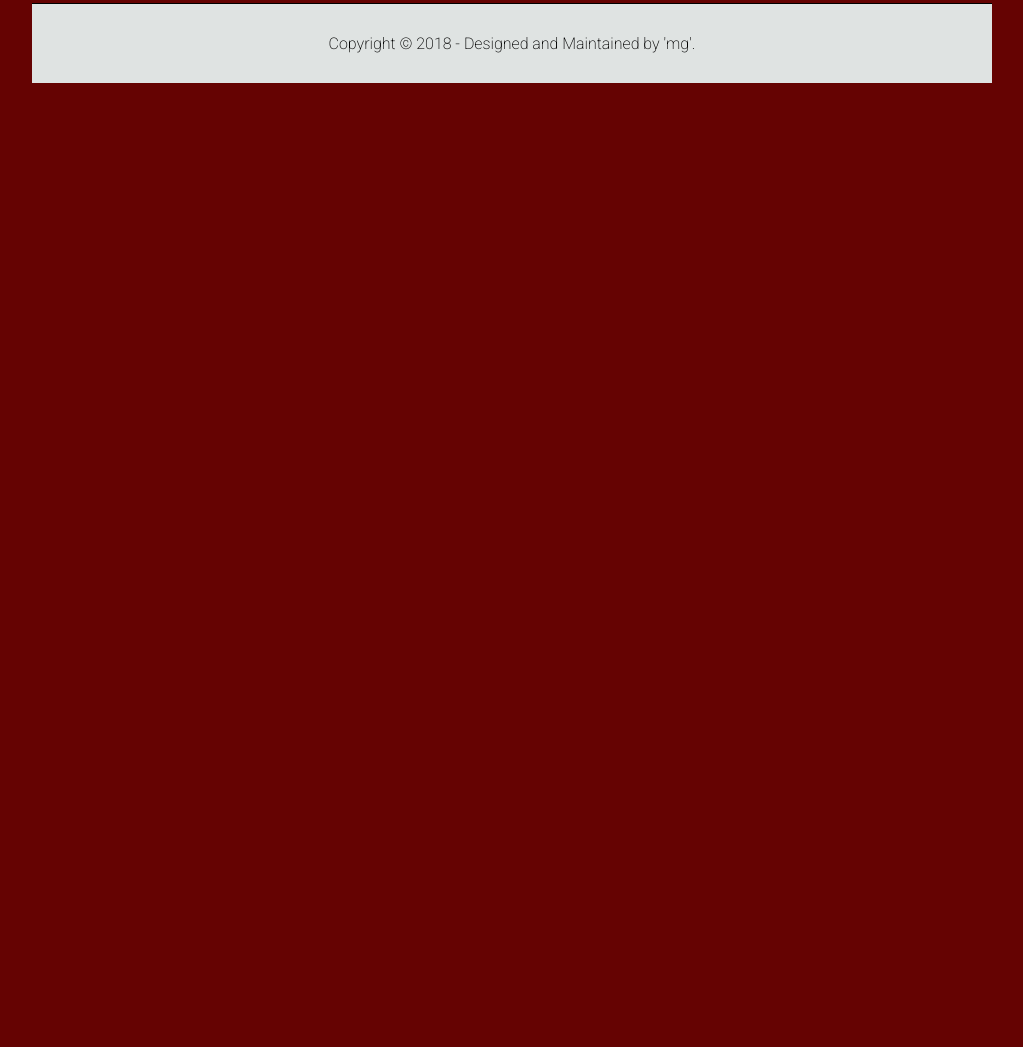
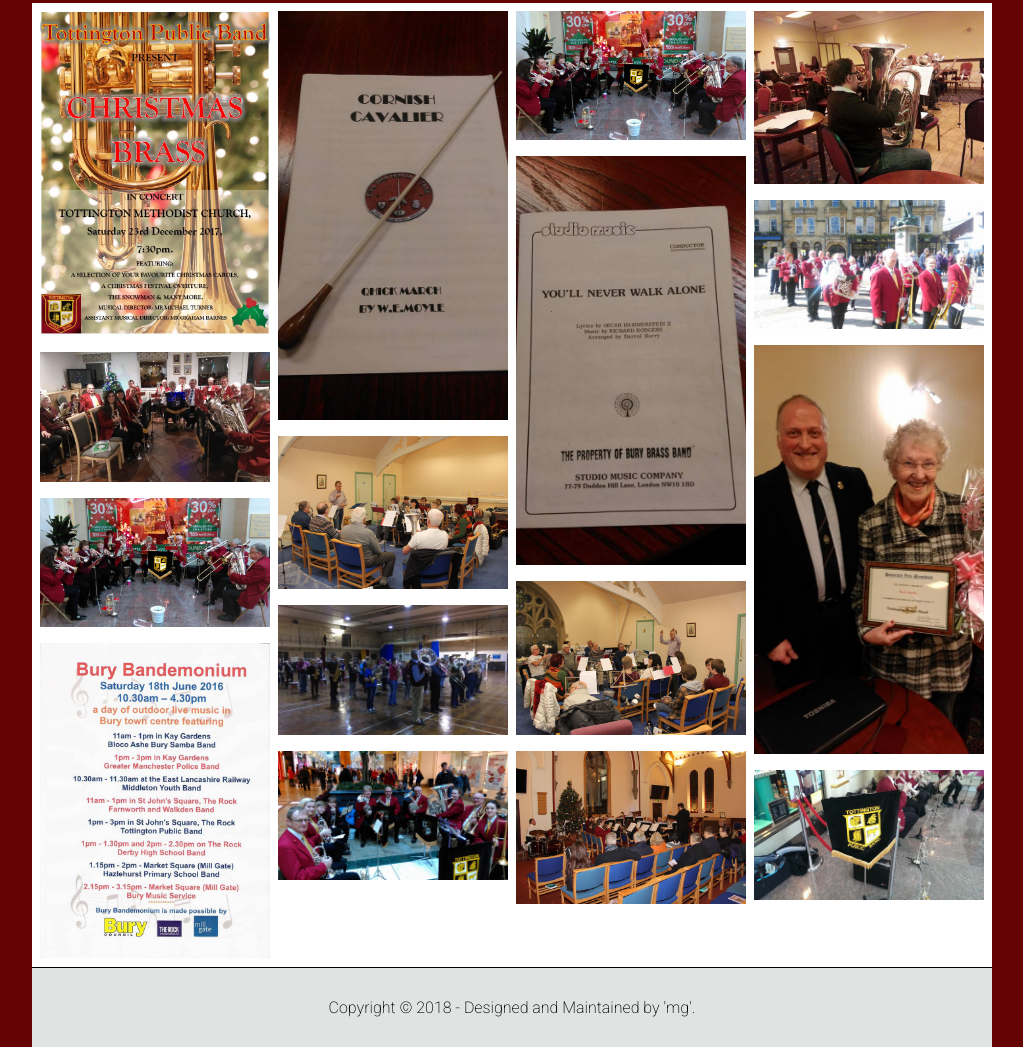
Before and after one commit to gaddes/TottyBand, a plain HTML site: page gallery.html in a window 1280 px wide. Shown: the part 261-1308 px from the top of the page, without its empty margins (128-1151 px from the left). Before the commit the page ends 800 px from the top, so only its background shows below. Drawn offline with Linux system fonts and the light colour scheme.

Commit message:
Add responsive image gallery.

```diff
--- a/gallery.html
+++ b/gallery.html
@@ -56,8 +56,32 @@
 
   <div class="content">
 
-    <div class="">
+    <div class="gallery-row">
+      <div class="gallery-column">
+        <img src="./resources/images/gallery/img1.jpg" alt="Christmas poster.">
+        <img src="./resources/images/gallery/img2.jpg" alt="The band in rehearsals.">
+        <img src="./resources/images/gallery/img3.jpg" alt="The band in action!">
+        <img src="./resources/images/gallery/img4.jpg" alt="Bury Bandemonium flyer.">
+      </div>
+      <div class="gallery-column">
+        <img src="./resources/images/gallery/img5.jpg" alt="Music sheet: Cornish Cavalier.">
+        <img src="./resources/images/gallery/img10.jpg" alt="The band rehearsing in a church.">
+        <img src="./resources/images/gallery/img15.jpg" alt="The band in a large gym hall.">
+        <img src="./resources/images/gallery/img8.jpg" alt="The band performing in a shopping centre.">
+      </div>
+      <div class="gallery-column">
+        <img src="./resources/images/gallery/img9.jpg" alt="The band performing in a shopping centre (again!)">
+        <img src="./resources/images/gallery/img6.jpg" alt="Music sheet: You'll Never Walk Alone.">
 
+        <img src="./resources/images/gallery/img11.jpg" alt="The band rehearsing in a church (again!)">
+        <img src="./resources/images/gallery/img12.jpg" alt="The band performing in a church.">
+      </div>
+      <div class="gallery-column">
+        <img src="./resources/images/gallery/img13.jpg" alt="A massive horn.">
+        <img src="./resources/images/gallery/img14.jpg" alt="The band outdoors on a sunny day.">
+        <img src="./resources/images/gallery/img7.jpg" alt="The vice-president accepting her award!">
+        <img src="./resources/images/gallery/img16.jpg" alt="The band's logo.">
+      </div>
     </div>
 
   </div>
--- a/resources/css/style.css
+++ b/resources/css/style.css
@@ -281,14 +281,23 @@
   padding: 0 0.625rem;
 }
 
-/* Media Queries */
+/* Gallery & Images */
 
-/* Typical iPad in portrait */
-@media only screen and (max-width: 768px) {
-
+.gallery-row {
+  display: flex;
+  flex-wrap: wrap;
+  padding: 0 0.25rem;
 }
 
-/* Typical iPhone in portrait */
+.gallery-column {
+  flex: 25%;
+  max-width: 25%;
+  padding: 0 0.25rem;
+}
+
+.gallery-column img {
+  vertical-align: middle;
+}
 
 /* Media Queries */
 
@@ -305,6 +314,10 @@
   }
   footer {
     margin-bottom: 2.5%;
+  }
+  .gallery-column {
+    flex: 50%;
+    max-width: 50%;
   }
 }
 
@@ -327,4 +340,8 @@
   .dropdown-content {
     width: 95%;
   }
+  .gallery-column {
+    flex: 100%;
+    max-width: 100%;
+  }
 }
```
Also changed, not shown: resources/images/_SS/logo_components/band_logo.jpg (renamed from resources/images/band_logo.jpg), resources/images/_SS/logo_components/musical-notes_COPYRIGHTED.png (renamed from resources/images/musical-notes_COPYRIGHTED.png), resources/images/gallery/img1.jpg (added), resources/images/gallery/img10.jpg (added), resources/images/gallery/img11.jpg (added), resources/images/gallery/img12.jpg (added), resources/images/gallery/img13.jpg (added), resources/images/gallery/img14.jpg (added), resources/images/gallery/img15.jpg (added), resources/images/gallery/img16.jpg (added), resources/images/gallery/img2.jpg (added), resources/images/gallery/img3.jpg (added), resources/images/gallery/img4.jpg (added), resources/images/gallery/img5.jpg (added), 4 more files.
